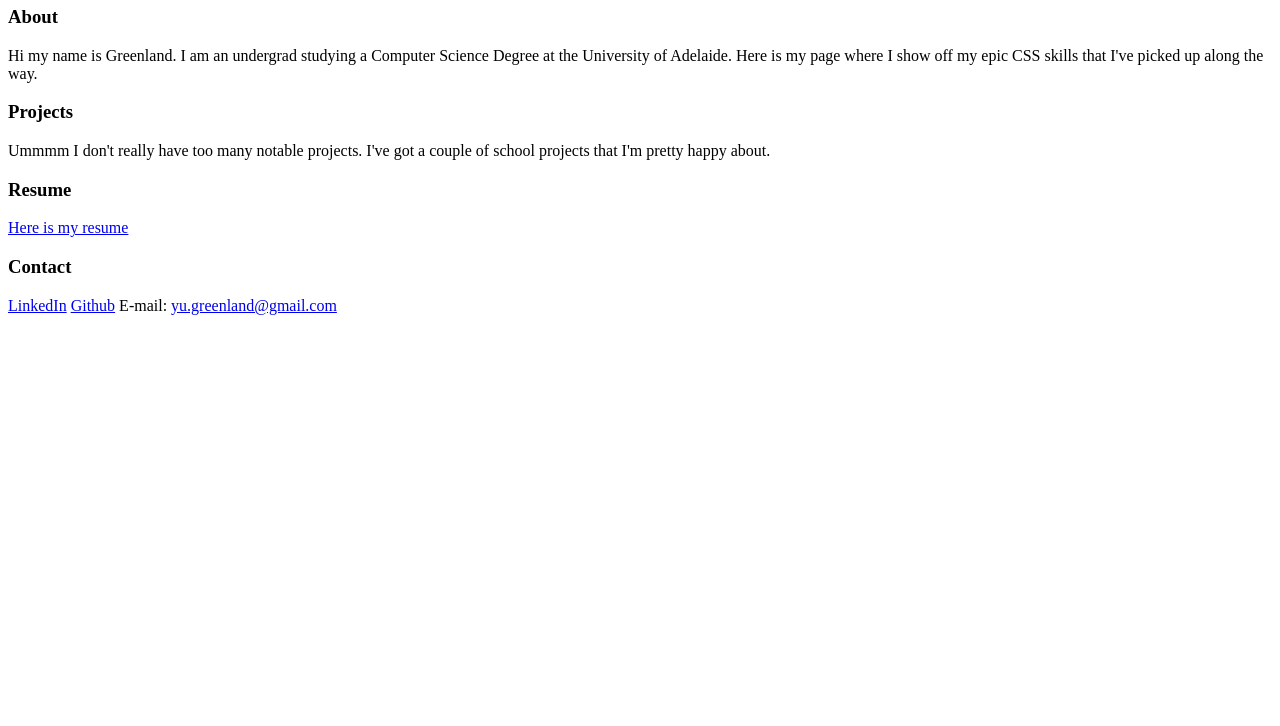
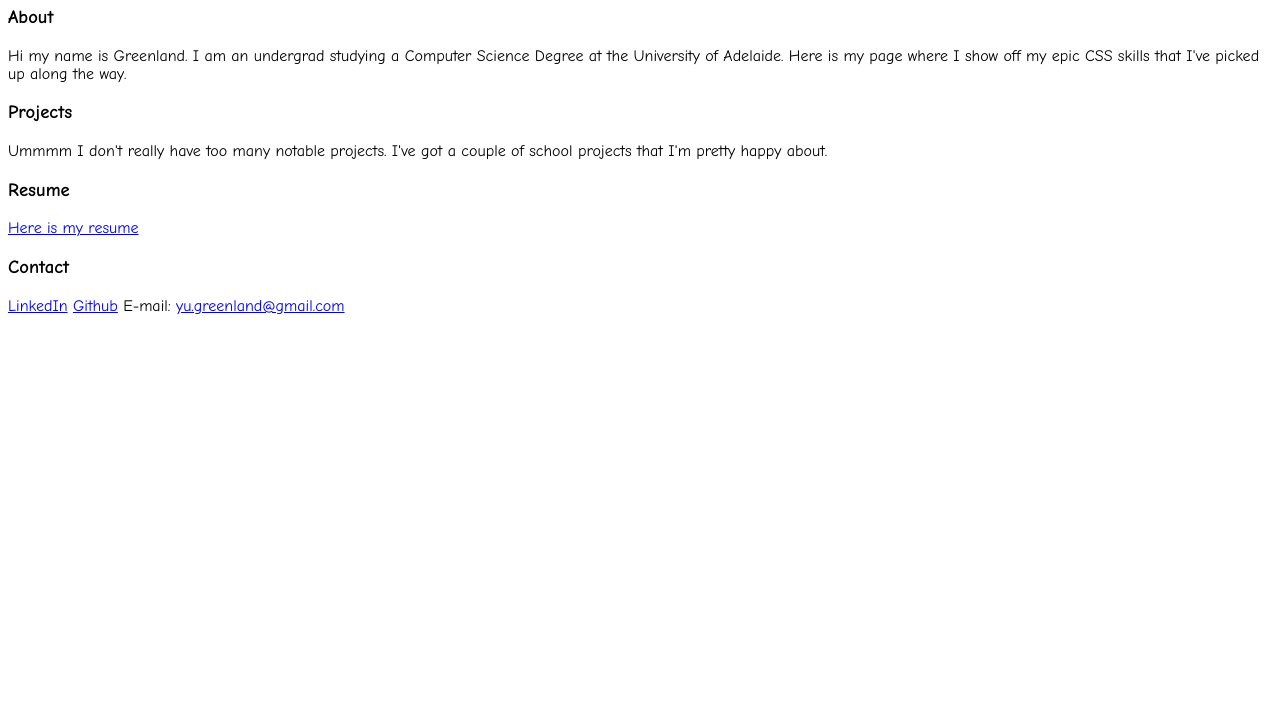
Before and after one commit to yu-greenland/yu-greenland.github.io, a plain HTML site: page index.html in a window 1280 px wide. Shown: the part 74-800 px from the top of the page. Drawn offline with Linux system fonts and the light colour scheme.

Commit message:
made it pretty

```diff
--- a/index.html
+++ b/index.html
@@ -4,6 +4,12 @@
     <!-- Required meta tags -->
     <meta charset="utf-8">
     <meta name="viewport" content="width=device-width, initial-scale=1, shrink-to-fit=no">
+
+    <style>
+        body {
+            font-family: "Comic Sans MS", "Comic Sans", cursive;
+        }
+    </style>
 
     <title>Greenland's Page</title>
   </head>
```
